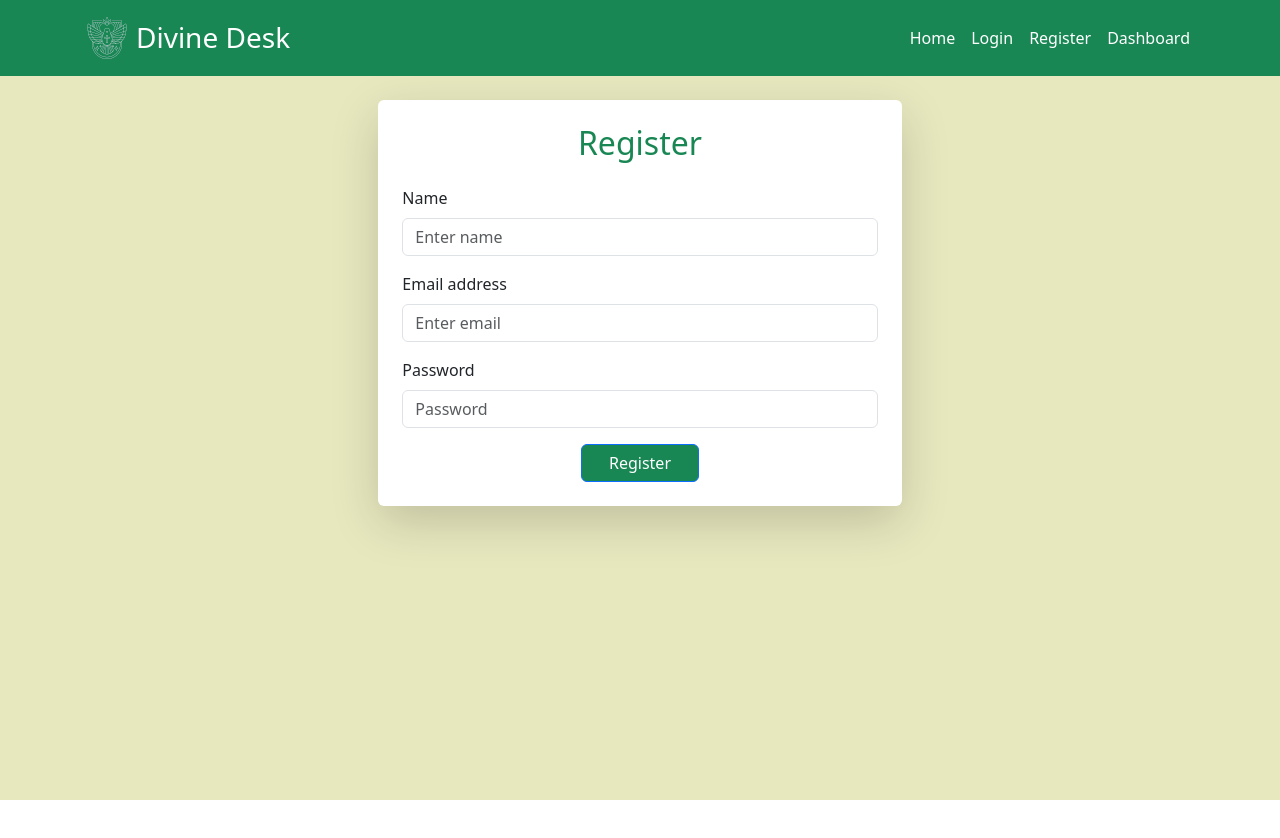
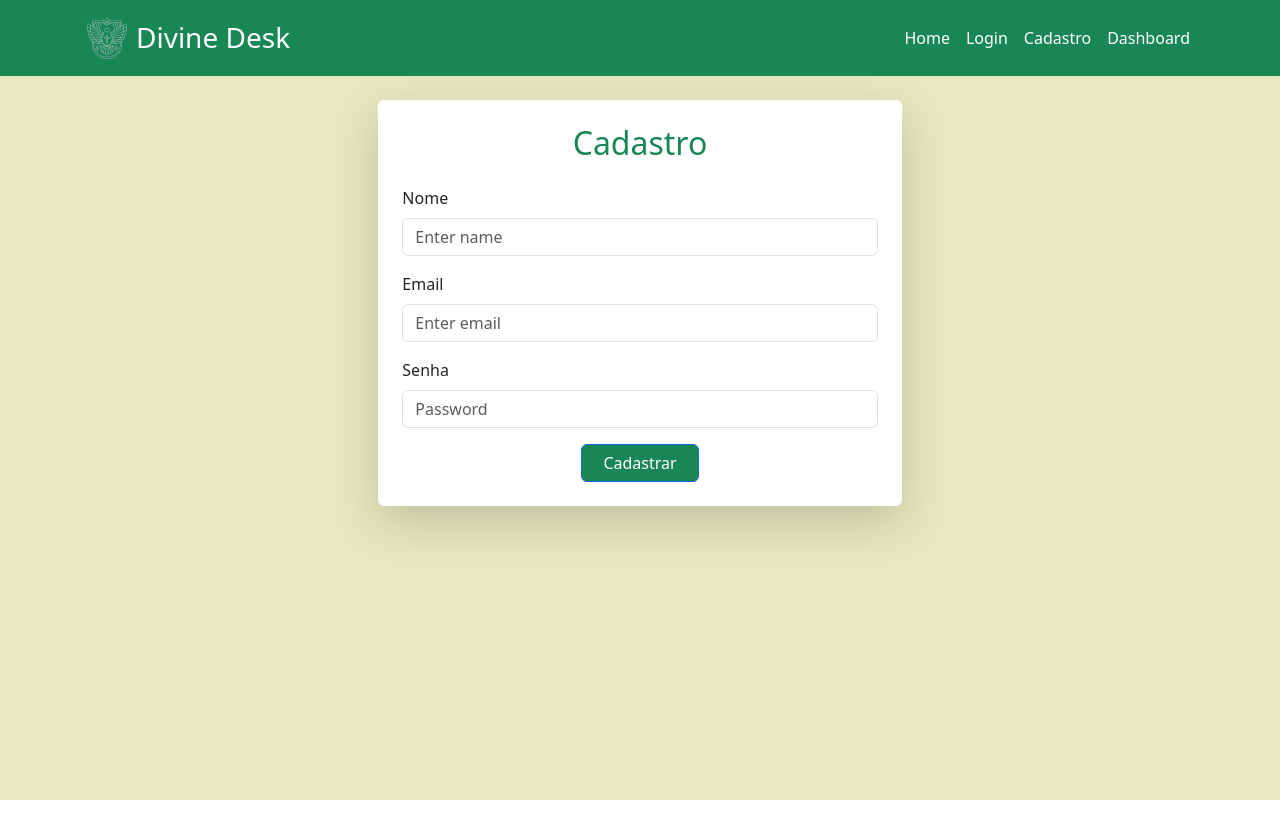
Before and after one commit to ryan-junio-oliveira/DivineDeskClient, a React (Create React App) app: page /register in a window 1280 px wide. Shown: the top 838 px of the page. Built offline with nearby package versions, Linux system fonts and the light colour scheme.

Commit message:
Feat: sidebar completion

```diff
--- a/src/Components/Dashboard/SideBar.tsx
+++ b/src/Components/Dashboard/SideBar.tsx
@@ -36,20 +36,26 @@ const Sidebar: React.FC = () => {
 
         <CDBSidebarContent className="sidebar-content">
           <CDBSidebarMenu>
-            <NavLink to="/dashboard" className={({ isActive }) => (isActive ? 'activeClicked' : '')}>
+            <NavLink to="/dashboard" title='Página inicial' className={({ isActive }) => (isActive ? 'activeClicked' : '')}>
               <CDBSidebarMenuItem icon="columns">Dashboard</CDBSidebarMenuItem>
             </NavLink>
-            <NavLink to="/members" className={({ isActive }) => (isActive ? 'activeClicked' : '')}>
-              <CDBSidebarMenuItem icon="user">Members</CDBSidebarMenuItem>
+            <NavLink to="/members" title='Membros' className={({ isActive }) => (isActive ? 'activeClicked' : '')}>
+              <CDBSidebarMenuItem icon="user">Membros</CDBSidebarMenuItem>
             </NavLink>
-            <NavLink to="/treasury" className={({ isActive }) => (isActive ? 'activeClicked' : '')}>
-              <CDBSidebarMenuItem icon="table">Treasury</CDBSidebarMenuItem>
+            <NavLink to="/treasury" title='Tesouraria' className={({ isActive }) => (isActive ? 'activeClicked' : '')}>
+              <CDBSidebarMenuItem icon="table">Tesouraria</CDBSidebarMenuItem>
             </NavLink>
-            <NavLink to="/analytics" className={({ isActive }) => (isActive ? 'activeClicked' : '')}>
-              <CDBSidebarMenuItem icon="chart-line">Analytics</CDBSidebarMenuItem>
+            <NavLink to="/storage" title='Almoxarifado' className={({ isActive }) => (isActive ? 'activeClicked' : '')}>
+              <CDBSidebarMenuItem icon="archive">Almoxarifado</CDBSidebarMenuItem>
             </NavLink>
-            <NavLink to="/hero404" target="_blank" className={({ isActive }) => (isActive ? 'activeClicked' : '')}>
-              <CDBSidebarMenuItem icon="exclamation-circle">404 page</CDBSidebarMenuItem>
+            <NavLink to="/events" title='Eventos' target="_blank" className={({ isActive }) => (isActive ? 'activeClicked' : '')}>
+              <CDBSidebarMenuItem icon="exclamation-circle">Eventos</CDBSidebarMenuItem>
+            </NavLink>
+            <NavLink to="/bible-school" title='Escola biblica Dominical' target="_blank" className={({ isActive }) => (isActive ? 'activeClicked' : '')}>
+              <CDBSidebarMenuItem icon="graduation-cap">EBD</CDBSidebarMenuItem>
+            </NavLink>
+            <NavLink to="/musics" title='Músicas e Hinos' target="_blank" className={({ isActive }) => (isActive ? 'activeClicked' : '')}>
+              <CDBSidebarMenuItem icon="music">Músicas e Hinos</CDBSidebarMenuItem>
             </NavLink>
           </CDBSidebarMenu>
         </CDBSidebarContent>
@@ -67,8 +73,8 @@ const Sidebar: React.FC = () => {
             </Dropdown.Toggle>
 
             <Dropdown.Menu>
-              <Dropdown.Item href="#">My Profile</Dropdown.Item>
-              <Dropdown.Item href="#">Settings</Dropdown.Item>
+              <Dropdown.Item href="#">Meu Perfil</Dropdown.Item>
+              <Dropdown.Item href="#">Configurações</Dropdown.Item>
               <Dropdown.Divider />
               <Dropdown.Item href="#">Logout</Dropdown.Item>
             </Dropdown.Menu>
@@ -81,7 +87,7 @@ const Sidebar: React.FC = () => {
         <Route path="/dashboard" element={<Dashboard />} />
         <Route path="/members" element={<Members />} />
         <Route path="/treasury" element={<Treasury />} />
-        <Route path="/analytics" element={<Analytics />} />
+        <Route path="/storage" element={<Storage />} />
         <Route path="/hero404" element={<Hero404 />} />
       </Routes>
     </div>
@@ -92,7 +98,7 @@ const Sidebar: React.FC = () => {
 const Dashboard: React.FC = () => <div></div>;
 const Members: React.FC = () => <div></div>;
 const Treasury: React.FC = () => <div></div>;
-const Analytics: React.FC = () => <div></div>;
+const Storage: React.FC = () => <div></div>;
 const Hero404: React.FC = () => <div></div>;
 
 export default Sidebar;
--- a/src/Components/Home/NavBarHome.tsx
+++ b/src/Components/Home/NavBarHome.tsx
@@ -20,7 +20,7 @@ function NavbarHome() {
           <Nav className="ms-auto">
             <Nav.Link href="/" className="text-white">Home</Nav.Link>
             <Nav.Link href="/login" className="text-white">Login</Nav.Link>
-            <Nav.Link href="/register" className="text-white">Register</Nav.Link>
+            <Nav.Link href="/register" className="text-white">Cadastro</Nav.Link>
             <Nav.Link href="/dashboard" className="text-white">Dashboard</Nav.Link>
           </Nav>
         </Navbar.Collapse>
--- a/src/Components/Login/LoginForm.tsx
+++ b/src/Components/Login/LoginForm.tsx
@@ -3,7 +3,7 @@ import useAuth from '../../Hooks/UseAuth';
 import { Form, Button, Container, Alert } from 'react-bootstrap';
 
 interface LoginFormProps {
-  onSuccess?: () => void; // Callback para sucesso no login
+  onSuccess?: () => void;
 }
 
 const LoginForm: React.FC<LoginFormProps> = ({ onSuccess }) => {
@@ -33,7 +33,7 @@ const LoginForm: React.FC<LoginFormProps> = ({ onSuccess }) => {
     setErrors({});
     try {
       await login(email, password);
-      if (onSuccess) onSuccess(); // Chamada da função de sucesso, se fornecida
+      if (onSuccess) onSuccess();
     } catch (error) {
       console.error('Login failed', error);
       setErrors({ general: 'Falha no login. Por favor, tente novamente.' });
@@ -48,7 +48,7 @@ const LoginForm: React.FC<LoginFormProps> = ({ onSuccess }) => {
         <h2 className='text-center' id='titleForm'>Login</h2>
         {errors.general && <Alert variant="danger">{errors.general}</Alert>}
         <Form.Group className='w-100 m-auto' controlId="formBasicEmail">
-          <Form.Label>Email address</Form.Label>
+          <Form.Label>Email</Form.Label>
           <Form.Control
             type="email"
             value={email}
@@ -62,7 +62,7 @@ const LoginForm: React.FC<LoginFormProps> = ({ onSuccess }) => {
         </Form.Group>
 
         <Form.Group className='w-100 m-auto' controlId="formBasicPassword">
-          <Form.Label>Password</Form.Label>
+          <Form.Label>Senha</Form.Label>
           <Form.Control
             type="password"
             value={password}
--- a/src/Components/Login/RegisterForm.tsx
+++ b/src/Components/Login/RegisterForm.tsx
@@ -49,10 +49,10 @@ const RegisterForm: React.FC<RegisterFormProps> = ({ onSuccess }) => {
   return (
     <Container fluid className="d-flex h-100">
       <Form onSubmit={handleSubmit} className="p-4 rounded shadow-lg bg-white mt-4 m-auto col-12 col-sm-5 gap-3 d-flex flex-column">
-        <h2 className='text-center' id='titleForm'>Register</h2>
+        <h2 className='text-center' id='titleForm'>Cadastro</h2>
         {errors.general && <Alert variant="danger">{errors.general}</Alert>}
         <Form.Group className='w-100 m-auto' controlId="formBasicName">
-          <Form.Label>Name</Form.Label>
+          <Form.Label>Nome</Form.Label>
           <Form.Control
             type="text"
             value={name}
@@ -66,7 +66,7 @@ const RegisterForm: React.FC<RegisterFormProps> = ({ onSuccess }) => {
         </Form.Group>
 
         <Form.Group className='w-100 m-auto' controlId="formBasicEmail">
-          <Form.Label>Email address</Form.Label>
+          <Form.Label>Email</Form.Label>
           <Form.Control
             type="email"
             value={email}
@@ -80,7 +80,7 @@ const RegisterForm: React.FC<RegisterFormProps> = ({ onSuccess }) => {
         </Form.Group>
 
         <Form.Group className='w-100 m-auto' controlId="formBasicPassword">
-          <Form.Label>Password</Form.Label>
+          <Form.Label>Senha</Form.Label>
           <Form.Control
             type="password"
             value={password}
@@ -94,7 +94,7 @@ const RegisterForm: React.FC<RegisterFormProps> = ({ onSuccess }) => {
         </Form.Group>
 
         <Button id="btnRegister" className='w-25 m-auto' variant="primary" type="submit" disabled={loading}>
-          {loading ? 'Loading...' : 'Register'}
+          {loading ? 'Loading...' : 'Cadastrar'}
         </Button>
       </Form>
     </Container>
--- a/src/Contexts/AuthContext.tsx
+++ b/src/Contexts/AuthContext.tsx
@@ -1,5 +1,5 @@
 import React, { createContext, useState, useEffect, ReactNode } from 'react';
-import axios from '../Api/axios'; // Importar a configuração global do Axios
+import axios from '../Api/axios';
 
 interface User {
   id: number;
--- a/src/Styles/Dashboard/SideBar.css
+++ b/src/Styles/Dashboard/SideBar.css
@@ -1,4 +1,4 @@
-.jGeaPm .head-div {
+.head-div {
     display: flex !important;
     align-items: center !important;
 }
```
Also changed, not shown: public/css/style.min.css (+1 -1 lines).
